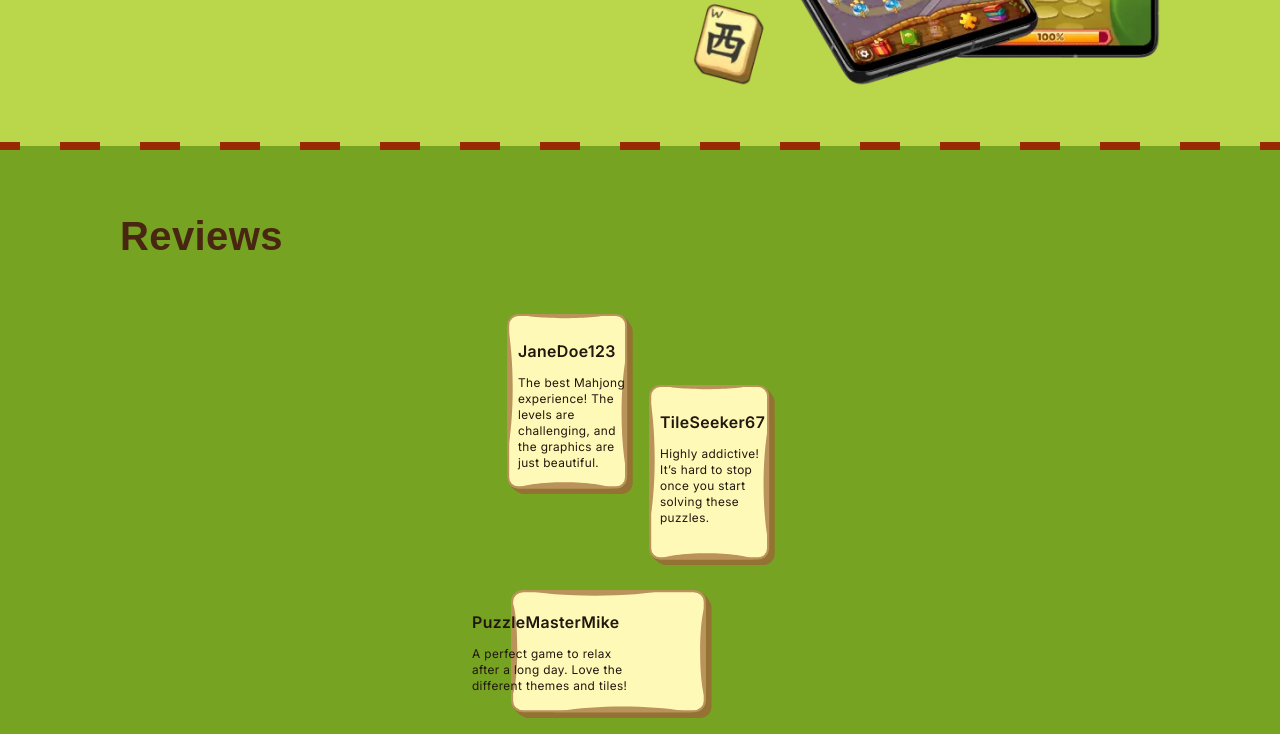
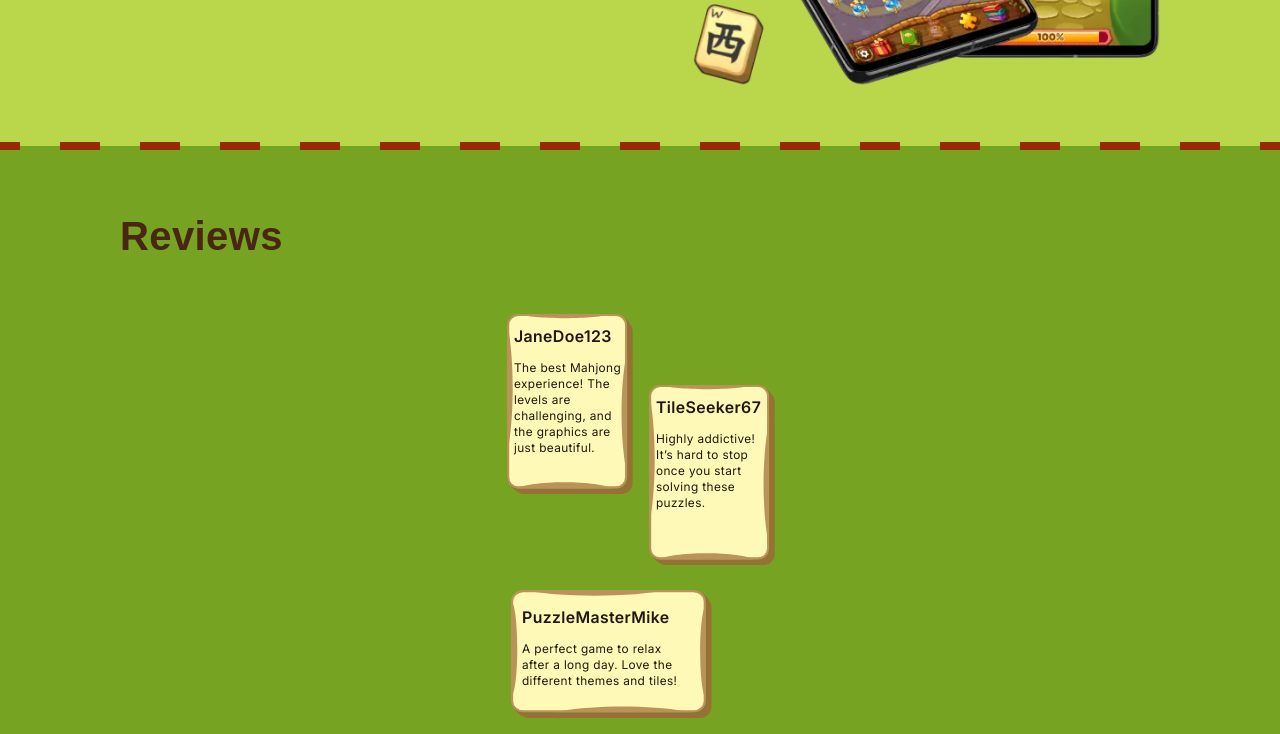
Before and after one commit to MaxsimJSDeveloper/Mahjong-Tiny-Tales, a website built with Vite: page src/index.html in a window 1280 px wide. Shown: the part 561-1295 px from the top of the page. Built offline with nearby package versions, Linux system fonts and the light colour scheme; a web font is replaced by a local one.

Commit message:
repozishn

```diff
--- a/src/scss/reviews.scss
+++ b/src/scss/reviews.scss
@@ -54,8 +54,8 @@
   align-items: flex-start;
   position: absolute;
   z-index: 1;
-  top: 25px;
-  right: -15px;
+  top: 10px;
+  right: -11px;
   width: 132px;
 }
 
@@ -104,8 +104,8 @@
   align-items: flex-start;
   position: absolute;
   z-index: 1;
-  top: 20px;
-  right: -20px;
+  top: 15px;
+  left: 12px;
   width: 260px;
 }
 
@@ -141,6 +141,8 @@
 
   .reviews-info {
     width: 180px;
+    top: 25px;
+    right: -15px;
   }
 
   .reviews-subtitle {
@@ -183,5 +185,11 @@
 
   .reviews-info-h {
     right: 10px;
+    top: 20px;
+  }
+
+  .reviews-info-h {
+    top: 20px;
+    right: -20px;
   }
 }
```
